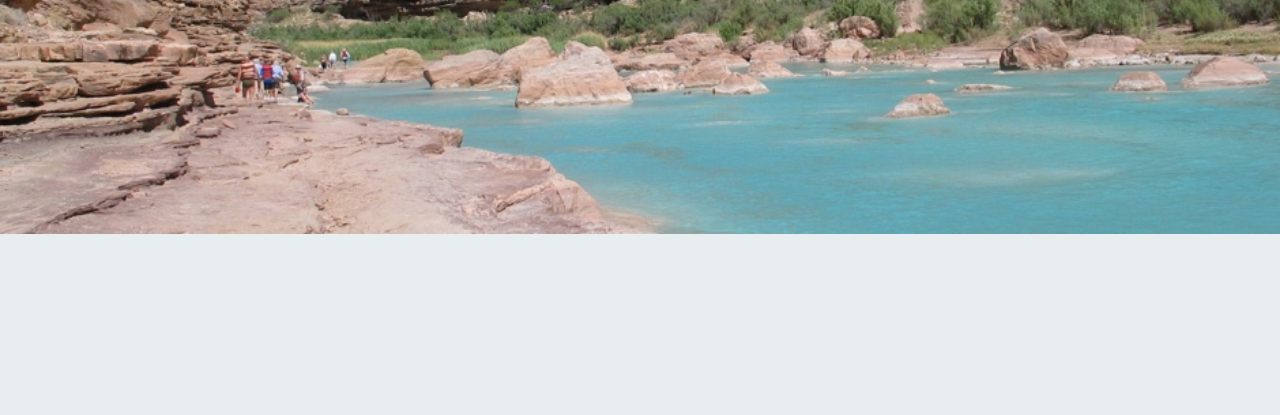
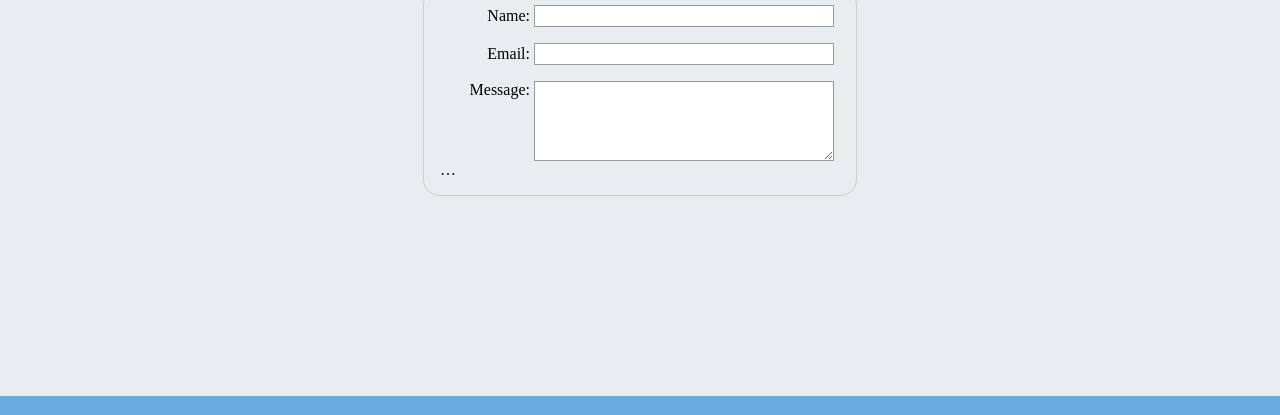
Before and after one commit to BessleyTKatsande/wdd130, a plain HTML site: page contactus.html in a window 1280 px wide. Shown: the part 101-516 px from the top of the page. Drawn offline with Linux system fonts and the light colour scheme; files that its build step writes are made by us from their sources.

Commit message:
Add files via upload

```diff
--- a/contactus.html
+++ b/contactus.html
@@ -4,6 +4,86 @@
      #content {
         max-width: 1600px;
         margin: 0 auto;
+    }
+
+    #feedback {
+        background-color: antiquewhite;
+        position: absolute;
+        top: 0;
+        left: 0;
+        right: 0;
+        padding: .5em;
+        /* make this element invisible until we are ready for it */
+        display: none;
+    }
+    .moveDown {
+        margin-top: 3em;
+    }
+
+    form {
+        /* Center the form on the page */
+        margin: 0 auto;
+        width: 400px;
+        /* Form outline */
+        padding: 1em;
+        border: 1px solid #ccc;
+        border-radius: 1em;
+    }
+
+    ul {
+        list-style: none;
+        padding: 0;
+        margin: 0;
+    }
+
+    form li + li {
+        margin-top: 1em;
+    }
+
+    label {
+        /* Uniform size & alignment */
+        display: inline-block;
+        width: 90px;
+        text-align: right;
+    }
+
+    input,
+    textarea {
+        /* To make sure that all text fields have the same font settings
+        By default, textareas have a monospace font */
+        font: 1em sans-serif;
+
+        /* Uniform text field size */
+        width: 300px;
+        box-sizing: border-box;
+
+        /* Match form field borders */
+        border: 1px solid #999;
+    }
+
+    input:focus,
+    textarea:focus {
+       /* Additional highlight for focused elements */
+       border-color: #000;
+    }
+
+    textarea {
+        /* Align multiline text fields with their labels */
+       vertical-align: top;
+
+       /* Provide space to type some text */
+        height: 5em;
+    }
+
+    .button {
+        /* Align buttons with the text fields */
+        padding-left: 90px; /* same size as the label elements */
+    }
+
+    button {
+        /* This extra margin represent roughly the same space as the space
+        between the labels and their text fields */
+        margin-left: 0.5em;
     }
 
     body {
@@ -37,29 +117,6 @@
     nav a:hover {
         color: white;
     }
-
-
-    #contact-img {
-        width: 100%;
-    }
-
-    #contact {
-        display: grid;
-        grid-template-columns: 1fr 3fr 1fr;
-        margin-top: -100px;
-    }
-
-    #contact-box {
-        grid-column: 1/4;
-        grid-row: 1/3;
-        z-index: -1;
-    }
-
-    #contact-msg h1,
-    #contact-msg h4 {
-        text-align: center;
-    }
-
 
     .home-title {
         color: white;
@@ -128,21 +185,8 @@
     footer .social img{
         padding-top: 15px;
     }
+</style>
 
-    #feedback {
-        background-color: antiquewhite;
-        position: absolute;
-        top: 0;
-        left: 0;
-        right: 0;
-        padding: .5em;
-        /* make this element invisible until we are ready for it */
-        display: none;
-    }
-    .moveDown {
-        margin-top: 3em;
-    }
-</style>
 <head>
     <meta charset="UTF-8">
     <meta http-equiv="X-UA-Compatible" content="IE=edge">
@@ -153,24 +197,6 @@
 <body>
 
     <div id="feedback"></div>
-
-    <script>
-        // get the feedback div element so we can do something with it.
-        const feedbackElement = document.getElementById('feedback');
-        // get the form so we can read what was entered in it.
-        const formElement = document.forms[0];
-        // add a 'listener' to wait for a submission of our form. When that happens run the code below.
-        formElement.addEventListener('submit', function(e) {
-            // stop the form from doing the default action.
-            e.preventDefault();
-            // set the contents of our feedback element to a message letting the user know the form was submitted successfully. Notice that we pull the name that was entered in the form to personalize the message!
-            feedbackElement.innerHTML = 'Hello '+ formElement.user_name.value +'! Thank you for your message. We will get back with you as soon as possible!';
-            // make the feedback element visible.
-            feedbackElement.style.display = "block";
-            // add a class to move everything down so our message doesn't cover it.
-            document.body.classList.toggle('moveDown');
-        });
-    </script>
 
     <div id="content">
         <header>
@@ -184,13 +210,43 @@
                 <a href="contactus.html">Contact Us</a>
             </nav>
         </header>
-        <div id="contact">
-            <div id="contact-box">
-                <img id="contact-img" src="images/contact.jpg" alt="Contact">
-            </div>
-        </div>
         <main>
+            <form action="/my-handling-form-page" method="post">
+                <ul>
+                  <li>
+                    <label for="name">Name:</label>
+                    <input type="text" id="name" name="user_name" />
+                  </li>
+                  <li>
+                    <label for="mail">Email:</label>
+                    <input type="email" id="mail" name="user_email" />
+                  </li>
+                  <li>
+                    <label for="msg">Message:</label>
+                    <textarea id="msg" name="user_message"></textarea>
+                  </li>
 
+                  …
+                </ul>
+              </form>
+
+            <script>
+                // get the feedback div element so we can do something with it.
+                const feedbackElement = document.getElementById('feedback');
+                // get the form so we can read what was entered in it.
+                const formElement = document.forms[0];
+                // add a 'listener' to wait for a submission of our form. When that happens run the code below.
+                formElement.addEventListener('submit', function(e) {
+                    // stop the form from doing the default action.
+                    e.preventDefault();
+                    // set the contents of our feedback element to a message letting the user know the form was submitted successfully. Notice that we pull the name that was entered in the form to personalize the message!
+                    feedbackElement.innerHTML = 'Hello '+ formElement.user_name.value +'! Thank you for your message. We will get back with you as soon as possible!';
+                    // make the feedback element visible.
+                    feedbackElement.style.display = "block";
+                    // add a class to move everything down so our message doesn't cover it.
+                    document.body.classList.toggle('moveDown');
+                });
+            </script>
         </main>
         <footer>
             <p>Dry Oar &copy; 2023 - Bessley Katsande</p>
```
